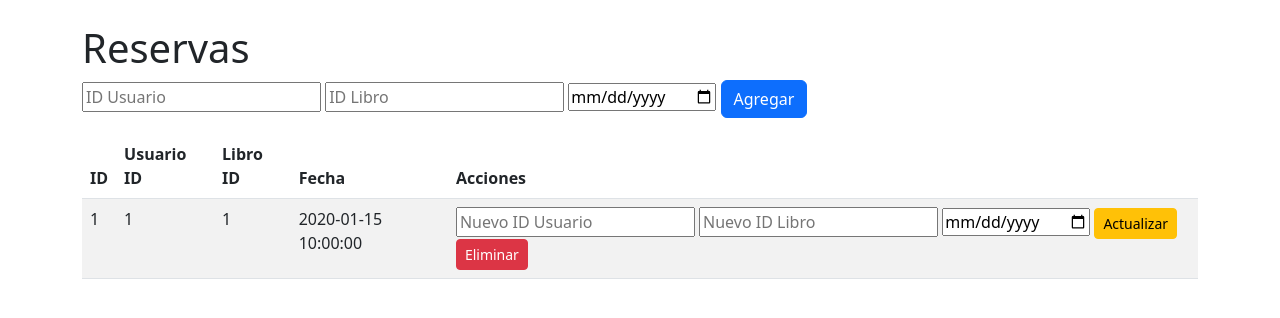
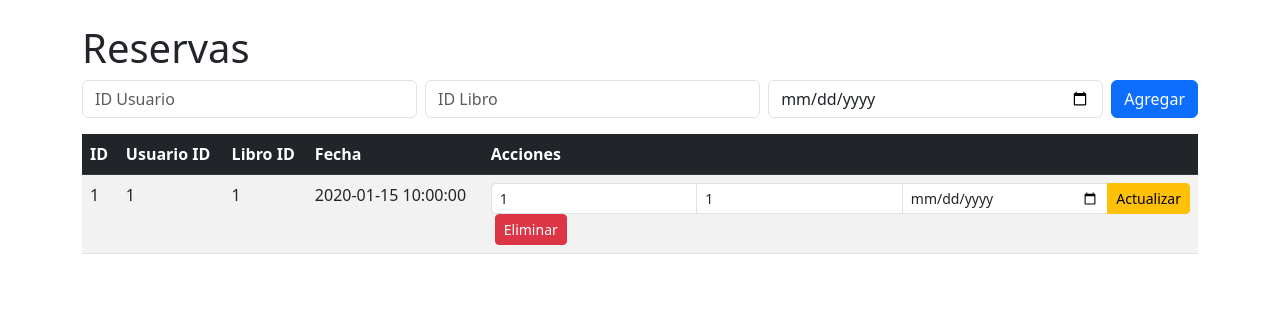
Before and after one commit to Juan-2415/Proyecto_BaseDeDatos_Mongodb, a Flask app: page /reserva in a window 1280 px wide. Shown: the part 56-374 px from the top of the page. Run offline with Flask 3, Linux system fonts and the light colour scheme; tables that the repository leaves empty or names only in its code hold one stand-in row (values such as "Sample post").

```diff
--- a/templates/reserva.html
+++ b/templates/reserva.html
@@ -3,14 +3,24 @@
 {% block content %}
 <h1>Reservas</h1>
 <form action="/add_reserva" method="POST" class="mb-3">
-    <input type="text" name="usuario_id" placeholder="ID Usuario" required>
-    <input type="text" name="libro_id" placeholder="ID Libro" required>
-    <input type="date" name="fecha" placeholder="Fecha" required>
-    <button type="submit" class="btn btn-primary">Agregar</button>
+    <div class="row g-2">
+        <div class="col-md">
+            <input type="number" class="form-control" name="usuario_id" placeholder="ID Usuario" required>
+        </div>
+        <div class="col-md">
+            <input type="number" class="form-control" name="libro_id" placeholder="ID Libro" required>
+        </div>
+        <div class="col-md">
+            <input type="date" class="form-control" name="fecha" required>
+        </div>
+        <div class="col-md-auto">
+            <button type="submit" class="btn btn-primary">Agregar</button>
+        </div>
+    </div>
 </form>
 
-<table class="table table-striped">
-    <thead>
+<table class="table table-striped table-hover">
+    <thead class="table-dark">
         <tr>
             <th>ID</th>
             <th>Usuario ID</th>
@@ -22,18 +32,20 @@
     <tbody>
         {% for reserva in reservas %}
         <tr>
-            <td>{{ reserva._id }}</td>
+            <td>{{ reserva.id }}</td>
             <td>{{ reserva.usuario_id }}</td>
             <td>{{ reserva.libro_id }}</td>
             <td>{{ reserva.fecha }}</td>
             <td>
-                <form action="/update_reserva/{{ reserva._id }}" method="POST" style="display:inline;">
-                    <input type="text" name="usuario_id" placeholder="Nuevo ID Usuario" required>
-                    <input type="text" name="libro_id" placeholder="Nuevo ID Libro" required>
-                    <input type="date" name="fecha" placeholder="Nueva Fecha" required>
-                    <button type="submit" class="btn btn-warning btn-sm">Actualizar</button>
+                <form action="/update_reserva/{{ reserva.id }}" method="POST" class="d-inline">
+                    <div class="input-group input-group-sm">
+                        <input type="number" class="form-control form-control-sm" name="usuario_id" value="{{ reserva.usuario_id }}" required>
+                        <input type="number" class="form-control form-control-sm" name="libro_id" value="{{ reserva.libro_id }}" required>
+                        <input type="date" class="form-control form-control-sm" name="fecha" value="{{ reserva.fecha }}" required>
+                        <button type="submit" class="btn btn-warning btn-sm">Actualizar</button>
+                    </div>
                 </form>
-                <a href="/delete_reserva/{{ reserva._id }}" class="btn btn-danger btn-sm">Eliminar</a>
+                <a href="/delete_reserva/{{ reserva.id }}" class="btn btn-danger btn-sm ms-1">Eliminar</a>
             </td>
         </tr>
         {% endfor %}
```
